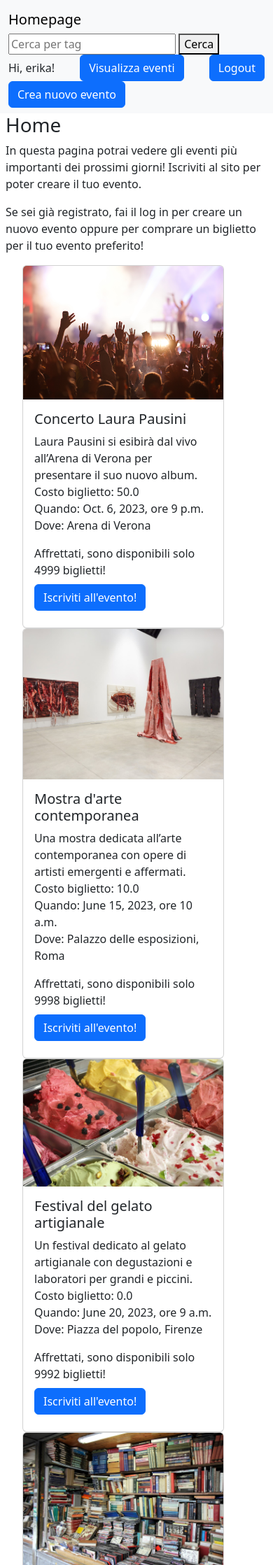
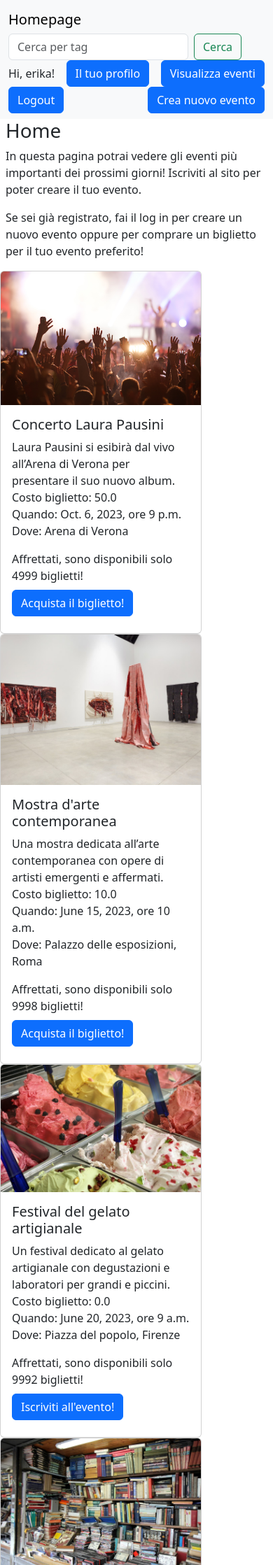
Before and after one commit to ErikaGenova/progettoDjango, a Django app: page / in a window 390 px wide. Shown: the top 2237 px of the page at 70% size. Run offline with Django 4.2, Linux system fonts and the light colour scheme; a user stored in the database is signed in; data comes from the database, SQL or seed files in the repository; both versions use the stored data as it was after the commit; some libraries are stand-ins or nearby versions.

Commit message:
Aggiunto profilo e iscrizione

```diff
--- a/EventManager/Templates/core/base.html
+++ b/EventManager/Templates/core/base.html
@@ -15,14 +15,10 @@
     <nav class="navbar bg-body-tertiary" style="background-color: palegreen">
         <div class="container-fluid">
             <a href="{% url 'index' %}" class="navbar-brand">Homepage</a>
-            {#            <form class="d-flex" role="search">#}
-            {#                <input class="form-control me-2" type="search" placeholder="Search" aria-label="Search">#}
-            {#                <button class="btn btn-outline-success" type="submit">Search</button>#}
-            {#            </form>#}
 
-            <form method="GET" action="{% url 'eventi' %}">
-                <input type="text" name="tag" placeholder="Cerca per tag">
-                <button type="submit">Cerca</button>
+            <form class="d-flex" method="GET" action="{% url 'eventi' %}">
+                <input class="form-control me-2" type="text" name="tag" placeholder="Cerca per tag">
+                <button class="btn btn-outline-success" type="submit">Cerca</button>
             </form>
 
 
@@ -35,6 +31,9 @@
                 </a>
             {% else %}
                 Hi, {{ user.username }}!
+                <a href="{% url 'profilo' %}">
+                <button class="btn btn-primary">Il tuo profilo</button>
+
                 <a href="{% url 'eventi' %}">
                     <button class="btn btn-primary">Visualizza eventi</button>
                 </a>
--- a/EventManager/Templates/core/index.html
+++ b/EventManager/Templates/core/index.html
@@ -4,29 +4,36 @@
 {% block content %}
     <div>
         <div class="px-2">
-            <h1> Home </h1>
-            <p> In questa pagina potrai vedere gli eventi più importanti dei prossimi giorni! Iscriviti al sito per poter creare il tuo evento.</p>
-            <p> Se sei già registrato, fai il log in per creare un nuovo evento oppure per comprare un biglietto per il tuo evento preferito!</p>
+            <h1>Home</h1>
+            <p>In questa pagina potrai vedere gli eventi più importanti dei prossimi giorni! Iscriviti al sito per poter creare il tuo evento.</p>
+            <p>Se sei già registrato, fai il log in per creare un nuovo evento oppure per comprare un biglietto per il tuo evento preferito!</p>
         </div>
 
-        <ul>
+        <div class="row">
             {% for evento in eventi %}
-                <li class="list-unstyled">
+                <div class="col-md-3">
                     <div class="card" style="width: 18rem;">
                         <img src="{{ MEDIA_URL }}{{ evento.image.url }}" class="card-img-top" alt="Evento Image">
                         <div class="card-body">
                             <h5 class="card-title">{{ evento.titolo }}</h5>
                             <p class="card-text">{{ evento.descrizione }} <br>
-                            Costo biglietto: {{ evento.costo_biglietto }} <br>
-                            Quando: {{ evento.data }}, ore {{ evento.orario }} <br>
-                            Dove: {{ evento.luogo }}</p>
+                                Costo biglietto: {{ evento.costo_biglietto }} <br>
+                                Quando: {{ evento.data }}, ore {{ evento.orario }} <br>
+                                Dove: {{ evento.luogo }}</p>
                             Affrettati, sono disponibili solo {{ evento.posti_disponibili }} biglietti! <br>
-                            <a href="{% url 'iscrizione_evento' evento.titolo %}" class="btn btn-primary my-2">Iscriviti all'evento!</a>
+
+                            {#                            <a href="{% url 'iscrizione_evento' evento.titolo %}" class="btn btn-primary my-2">Iscriviti all'evento!</a>#}
+
+                            {% if evento.costo_biglietto == 0 %}
+                                <a href="{% url 'registrazione' evento.titolo %}" class="btn btn-primary my-2">Iscriviti all'evento!</a>
+                            {% else %}
+                                <a href="{% url 'acquista_biglietto' evento.titolo %}" class="btn btn-primary my-2">Acquista il biglietto!</a>
+                            {% endif %}
+
                         </div>
                     </div>
-
-                </li>
+                </div>
             {% endfor %}
-        </ul>
+        </div>
     </div>
 {% endblock %}
--- a/EventManager/models.py
+++ b/EventManager/models.py
@@ -14,6 +14,8 @@ class Evento(models.Model):
     posti_disponibili = models.IntegerField()
     orario = models.TimeField()  # orario di inizio
     image = models.ImageField(upload_to='media/images/', blank=True, null=True)
+
+    iscritti = models.ManyToManyField(User, through='Iscrizione', related_name='eventi_iscritti') #ogni istanza del modello Evento ha un campo 'iscritti' che rappresenta gli utenti iscritti a quell'evento
 
     def __str__(self):
         return self.titolo
@@ -59,6 +61,10 @@ class Iscrizione(models.Model):
     cognome = models.CharField(max_length=100)
     email = models.EmailField()
     evento = models.ForeignKey(Evento, on_delete=models.CASCADE)
+    user = models.ForeignKey(User, on_delete=models.CASCADE, default=None)
+
+    class Meta:
+        unique_together = (("user", "evento"),)
 
     def __str__(self):
         return f'{self.nome} {self.cognome}'
--- a/EventManager/views.py
+++ b/EventManager/views.py
@@ -6,10 +6,10 @@ from django.views.generic import ListView, CreateView
 from EventManager.models import Evento, Tag
 from .forms import SignupForm, IscrizioneForm
 from .forms import EventoForm
+from django.contrib.auth.decorators import login_required
 
 
 # Create your views here.
-
 
 
 class ListaEventiView(ListView):
@@ -85,15 +85,65 @@ def crea_evento(request):
     return render(request, 'core/crea_evento.html', {'form': form})
 
 
-def iscrizione_evento(request, titolo_evento):
-    evento = get_object_or_404(Evento, titolo=titolo_evento)
-    if request.method == 'POST':
-        form = EventoForm(request.POST)
-        if form.is_valid():
-            iscrizione = form.save(commit=False)
-            iscrizione.evento = evento
-            iscrizione.save()
-            return redirect('evento_iscritto')
+# def iscrizione_evento(request, titolo_evento):
+#     evento = get_object_or_404(Evento, titolo=titolo_evento)
+#     if request.method == 'POST':
+#         form = EventoForm(request.POST)
+#         if form.is_valid():
+#             iscrizione = form.save(commit=False)
+#             iscrizione.evento = evento
+#             iscrizione.save()
+#             return redirect('evento_iscritto')
+#     else:
+#         form = IscrizioneForm()
+#     return render(request, 'core/iscrizione_evento.html', {'form': form})
+
+
+def acquista_biglietto(request, evento_titolo):
+    evento = get_object_or_404(Evento, pk=evento_titolo)
+
+    if evento.posti_disponibili > 0:
+        # Rimuovi un posto disponibile
+        evento.posti_disponibili -= 1
+        evento.save()
+
+        # Altri codici di gestione dell'acquisto del biglietto
+
+        return render(request, 'acquisto_completato.html')
     else:
-        form = IscrizioneForm()
-    return render(request, 'core/iscrizione_evento.html', {'form': form})
+        return render(request, 'acquisto_fallito.html')
+
+
+def dettaglio_evento(request, evento_titolo):
+    evento = get_object_or_404(Evento, nome=evento_titolo)
+    context = {
+        'evento': evento
+    }
+    return render(request, 'dettaglio_evento.html', context)
+
+
+@login_required
+def registrazione(request, evento_titolo):
+    evento = get_object_or_404(Evento, titolo=evento_titolo)
+    context = {'evento': evento}
+
+    if evento.posti_disponibili > 0:
+        # Rimuovi un posto disponibile
+        evento.posti_disponibili -= 1
+        evento.save()
+        evento.iscritti.add(request.user)
+    else:
+        return render(request, 'core/registrazione_fallita.html', context)
+
+    return render(request, 'core/registrazione_completata.html', context)
+
+@login_required
+def profilo(request):
+    utente = request.user #stiamo ottenendo l'utente corrente
+    eventi_iscritti = utente.eventi_iscritti.all() #stiamo ottenendo tutti gli eventi a cui l'utente è iscritto
+
+    context = {
+        'utente': utente,
+        'eventi_iscritti': eventi_iscritti
+    }
+    return render(request, 'core/profilo.html', context)
--- a/progettoDjango/urls.py
+++ b/progettoDjango/urls.py
@@ -20,7 +20,8 @@ from EventManager import views
 from django.conf import settings
 from django.conf.urls.static import static
 
-from EventManager.views import ListaEventiView, signup, CreaEventoView, iscrizione_evento
+from EventManager.views import ListaEventiView, signup, CreaEventoView
+    #iscrizione_evento
 
 urlpatterns = [
     path('', views.home_view_eventi, name='index'),
@@ -35,7 +36,11 @@ urlpatterns = [
     path('accounts/', include('django.contrib.auth.urls')),
     path('crea_evento/', views.crea_evento, name='crea_evento'),
 
-    path('eventi/<str:titolo_evento>/iscriviti/', iscrizione_evento, name='iscrizione_evento'),
+    # path('eventi/<str:titolo_evento>/iscriviti/', iscrizione_evento, name='iscrizione_evento'),
 
+    path('eventi/<str:evento_titolo>/acquista/', views.acquista_biglietto, name='acquista_biglietto'), # questo url mi serve per acquistare il biglietto
+    path('evento/<str:evento_titolo>/registrazione/', views.registrazione, name='registrazione'), # questo url mi serve per registrare un utente ad un evento
+
+    path('profilo/', views.profilo, name='profilo'), # questo url mi serve per vedere il profilo dell'utente
 
 ] + static(settings.MEDIA_URL, document_root=settings.MEDIA_ROOT)
```
Also changed, not shown: EventManager/Templates/core/eventi.html (+11 -1 lines), EventManager/Templates/core/profilo.html (added, +30 -0 lines), EventManager/Templates/core/registrazione_completata.html (added, +8 -0 lines), EventManager/Templates/core/registrazione_fallita.html (added, +11 -0 lines), EventManager/migrations/0009_evento_iscritti_iscrizione_user_and_more.py (added), db_versione2.sqlite3.
